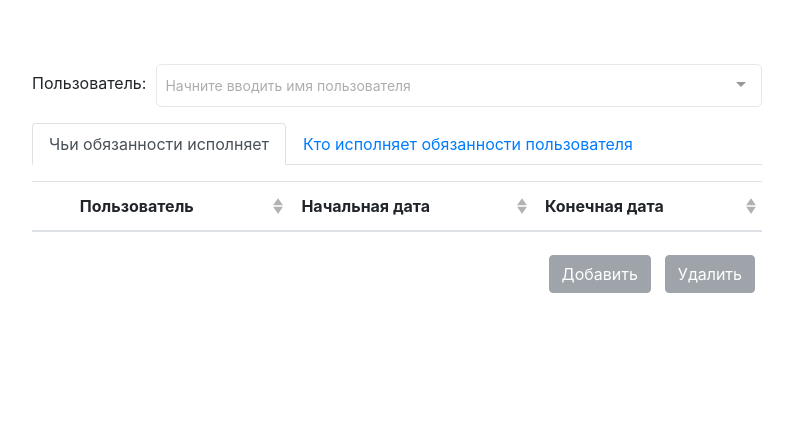
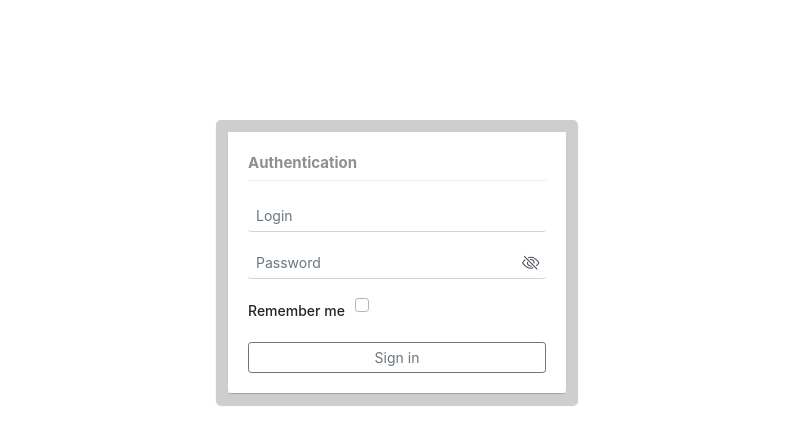
Before and after one commit to nmarusov/cml-users, a Vue app in the folder frontend/: page /login#/ in a window 1280 px wide. Shown: the top 444 px of the page, without its empty margins (243-1036 px from the left). Built offline with nearby package versions, Linux system fonts and the light colour scheme; no server answers.

Commit message:
Добавлена форма авторизации.

```diff
--- a/frontend/src/router/index.js
+++ b/frontend/src/router/index.js
@@ -10,6 +10,9 @@ const routes = [
     path: "/",
     name: "main",
     component: Main,
+    redirect: {
+      name: "login",
+    },
   },
   {
     path: "/login",
@@ -19,6 +22,7 @@ const routes = [
 ];
 
 const router = new VueRouter({
+  mode: "history",
   routes,
 });
 
--- a/frontend/src/views/Login.vue
+++ b/frontend/src/views/Login.vue
@@ -6,7 +6,7 @@
           <div class="apollo-facebook">Authentication</div>
 
           <div class="apollo-login">
-            <b-form id="apollo-login-form" @submit="onSubmit">
+            <b-form id="apollo-login-form" @submit.stop.prevent>
               <b-form-group>
                 <b-form-input
                   type="text"
@@ -46,7 +46,7 @@
                 <b-form-checkbox id="remember-me" size="sm"></b-form-checkbox>
               </b-form-group>
 
-              <b-button type="submit" variant="outline-secondary" size="sm" block>Sign in</b-button>
+              <b-button variant="outline-secondary" size="sm" block @click="onSubmit">Sign in</b-button>
             </b-form>
           </div>
         </b-col>
@@ -56,6 +56,8 @@
 </template>
 
 <script>
+import { HTTP } from "@/App";
+
 export default {
   components: {},
   data() {
@@ -63,7 +65,24 @@ export default {
   },
   methods: {
     onSubmit() {
-      alert("Logged in!");
+      let login = "root";
+      let password = "12345678";
+      HTTP.post(
+        "/login",
+        `grant_type=password&username=${login}&password=${password}`,
+        {
+          headers: { "Content-Type": "application/x-www-form-urlencoded" },
+        }
+      )
+        .then((response) => {
+          if (response.status != 200) {
+            return;
+          }
+          console.log(response.data);
+        })
+        .catch((err) => {
+          console.log(err);
+        });
     },
   },
 };
```
